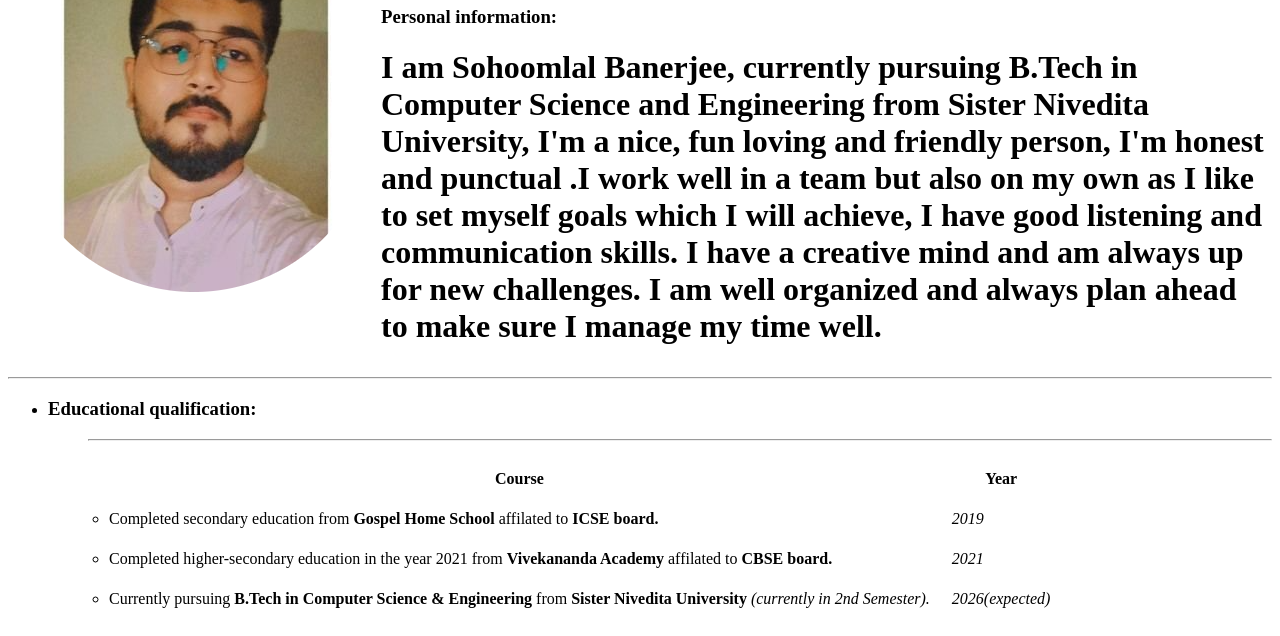
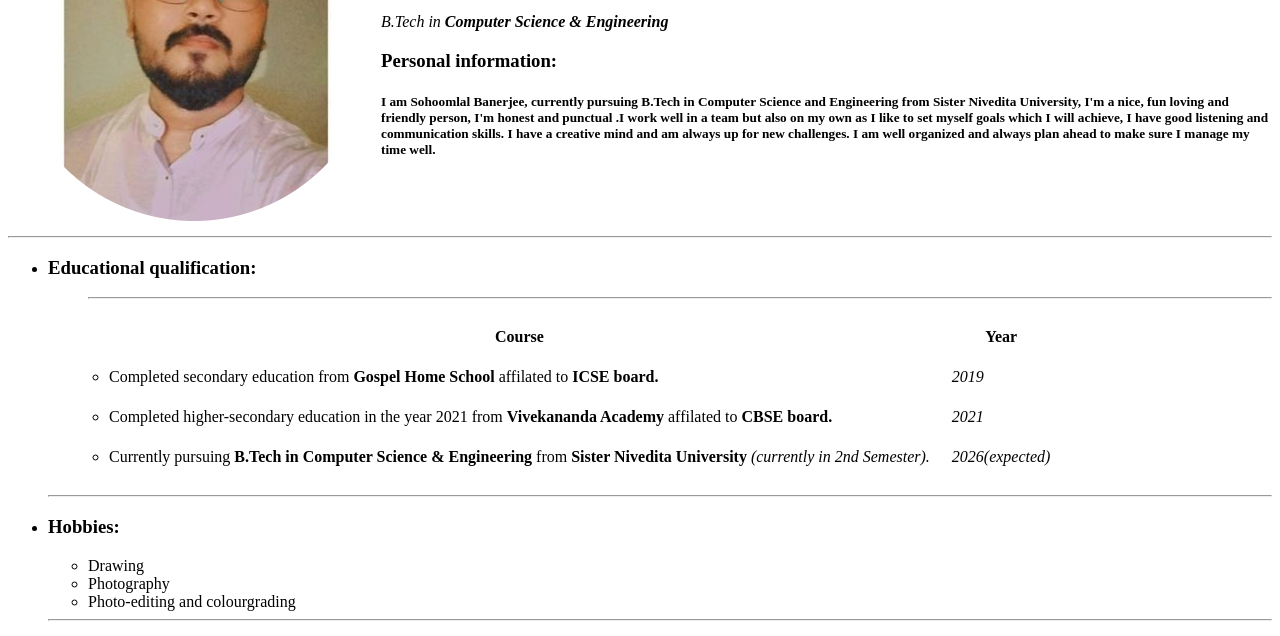
Before and after one commit to SohoomlalBanerjee/CV, a plain HTML site: page index.html in a window 1280 px wide. Shown: the part 156-792 px from the top of the page. Drawn offline with Linux system fonts and the light colour scheme.

Commit message:
changed bio size

```diff
--- a/index.html
+++ b/index.html
@@ -15,7 +15,7 @@
                 <p><em>Student of <strong> Sister Nivedita University</em></strong></p>
                 <p><em>B.Tech in <strong>Computer Science & Engineering</em></strong></p>
                 <h3>Personal information:</h3>
-                <p><h1>I am Sohoomlal Banerjee, currently pursuing B.Tech in Computer Science and Engineering from Sister
+                <p><h5>I am Sohoomlal Banerjee, currently pursuing B.Tech in Computer Science and Engineering from Sister
                     Nivedita
                     University, I'm a nice, fun loving and friendly person, I'm honest and punctual .I work well in a
                     team but also
@@ -23,7 +23,7 @@
                     communication skills. I
                     have a creative mind and am always up for new challenges. I am well organized and always plan ahead
                     to make sure
-                    I manage my time well.</h1></p>
+                    I manage my time well.</h5></p>
             </td>
         </tr>
     </table>
```
